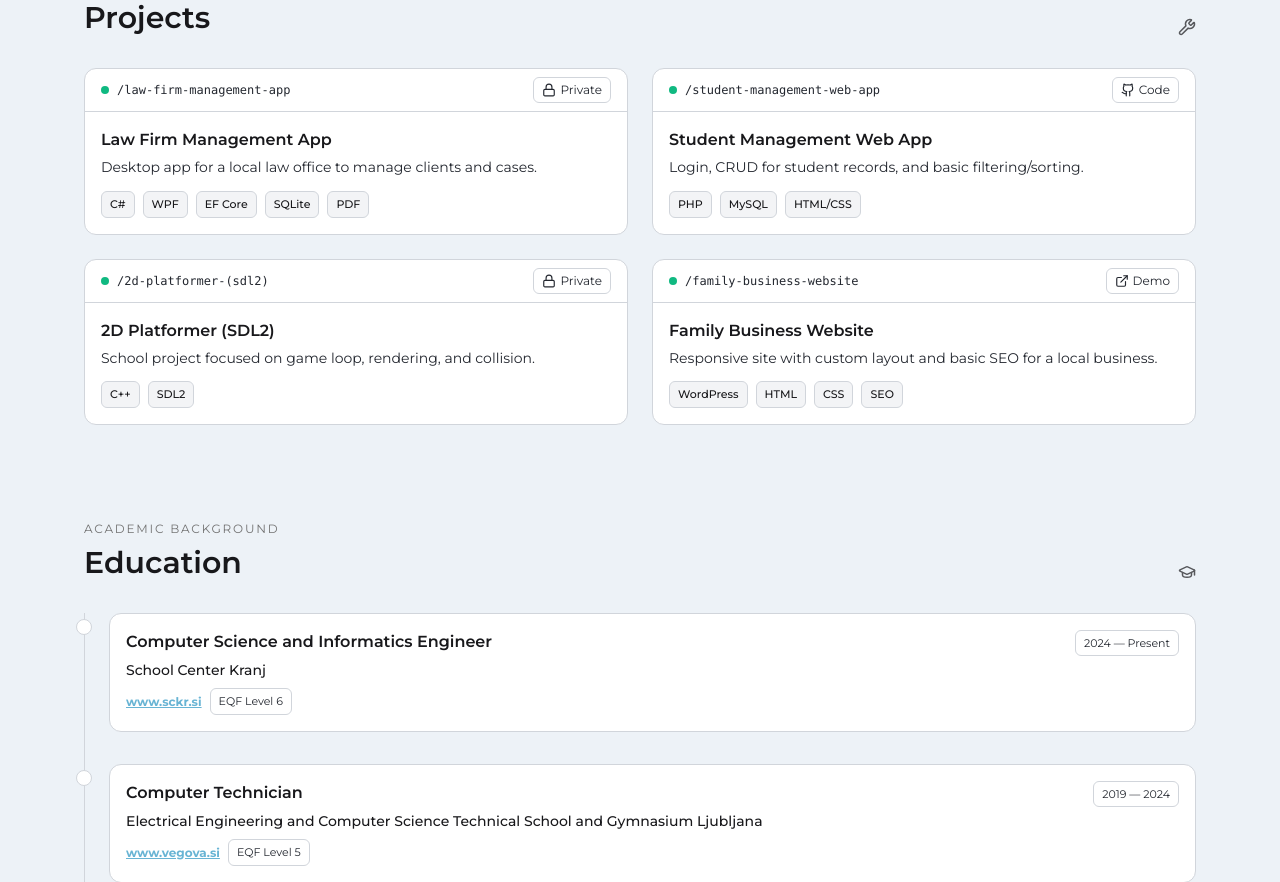
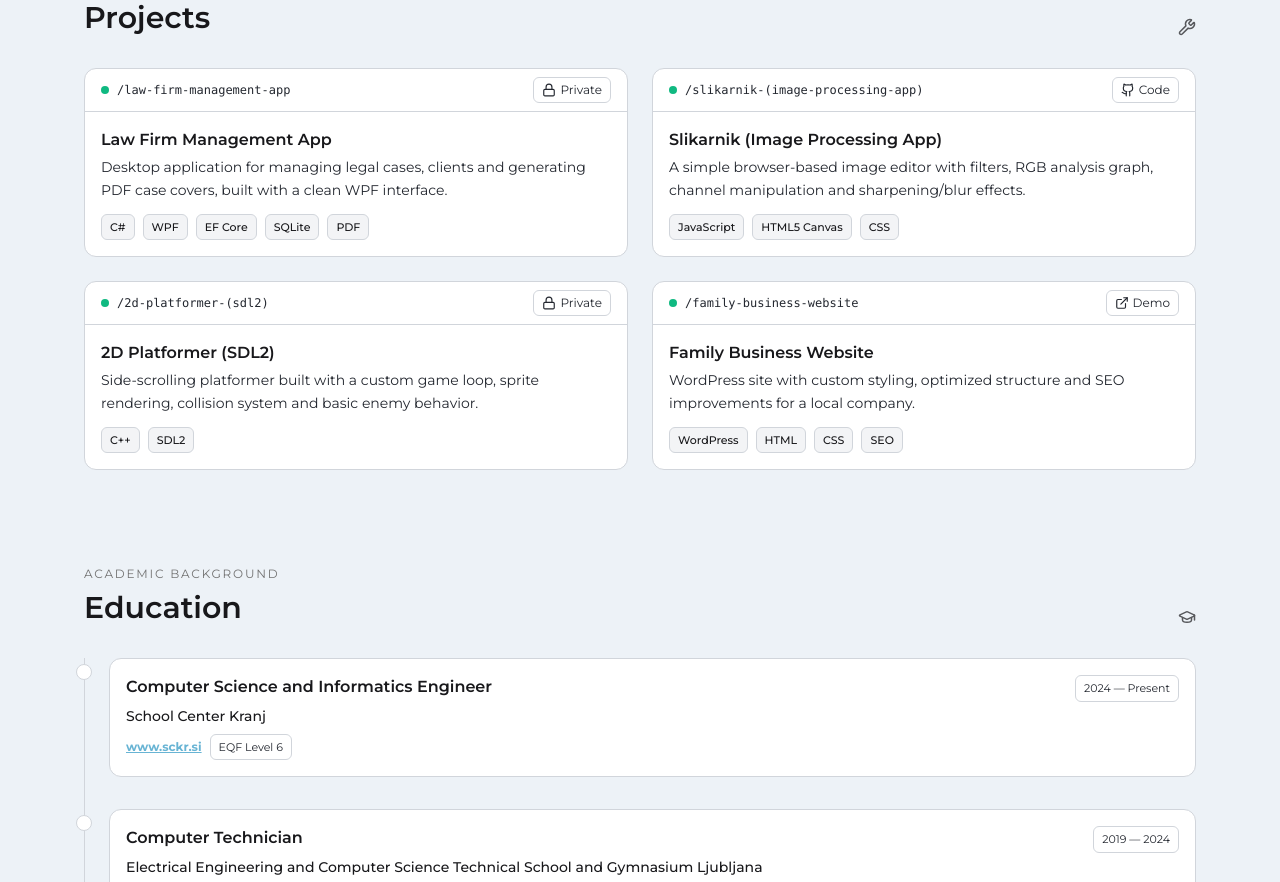
Before and after one commit to lapanje/portfolio, a React (Vite) app: page / in a window 1280 px wide. Shown: the part 1140-2022 px from the top of the page. Built offline with nearby package versions, Linux system fonts and the light colour scheme.

Commit message:
finalfornow

```diff
--- a/src/pages/Home.jsx
+++ b/src/pages/Home.jsx
@@ -23,25 +23,25 @@
 	{
 		title: "Law Firm Management App",
 		tech: ["C#", "WPF", "EF Core", "SQLite", "PDF"],
-		desc: "Desktop app for a local law office to manage clients and cases.",
+		desc: "Desktop application for managing legal cases, clients and generating PDF case covers, built with a clean WPF interface.",
 		isPrivate: true,
 	},
 	{
-		title: "Student Management Web App",
-		tech: ["PHP", "MySQL", "HTML/CSS"],
-		desc: "Login, CRUD for student records, and basic filtering/sorting.",
-		repo: "https://github.com/youruser/student-management", // remove if unavailable
+		title: "Slikarnik (Image Processing App)",
+		tech: ["JavaScript", "HTML5 Canvas", "CSS"],
+		desc: "A simple browser-based image editor with filters, RGB analysis graph, channel manipulation and sharpening/blur effects.",
+		repo: "https://github.com/lapanje/Slikarnik",
 	},
 	{
 		title: "2D Platformer (SDL2)",
 		tech: ["C++", "SDL2"],
-		desc: "School project focused on game loop, rendering, and collision.",
+		desc: "Side-scrolling platformer built with a custom game loop, sprite rendering, collision system and basic enemy behavior.",
 		isPrivate: true,
 	},
 	{
 		title: "Family Business Website",
 		tech: ["WordPress", "HTML", "CSS", "SEO"],
-		desc: "Responsive site with custom layout and basic SEO for a local business.",
+		desc: "WordPress site with custom styling, optimized structure and SEO improvements for a local company.",
 		href: "https://www.lapanje.si",
 	},
 ];
@@ -50,7 +50,6 @@
 	hidden: { opacity: 0 },
 	show: {
 		opacity: 1,
-		// smaller stagger so children show quicker
 		transition: { when: "beforeChildren", staggerChildren: 0.04 },
 	},
 };
@@ -83,7 +82,6 @@
 							}}
 						>
 							<div className="p-6 md:p-8 grid gap-8 md:grid-cols-5">
-								{/* LEFT: short, simple text (replace with your own) */}
 								<div className="md:col-span-3 space-y-4">
 									<h3
 										className="text-lg font-semibold"
```
